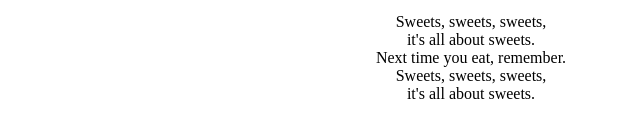
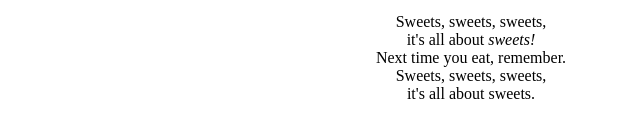
Before and after one commit to e-faz/sweeties, a plain HTML site: page index.html in a window 1280 px wide. Shown: the part 369-506 px from the top of the page, 169-809 px from the left. Drawn offline with Linux system fonts and the light colour scheme.

Commit message:
Update index.html

```diff
--- a/index.html
+++ b/index.html
@@ -4,7 +4,7 @@
 <img style="margin: 0 auto" src="https://cdn.kastatic.org/third_party/javascript-khansrc/live-editor/build/images/food/chocolates.png">
 
 <p style="text-align: center">Sweets, sweets, sweets,<br>
-    it's all about sweets.<br>
+    it's all about <em>sweets!<br></em>
     Next time you eat, remember.<br>
     Sweets, sweets, sweets,<br>
     it's all about sweets.
```
